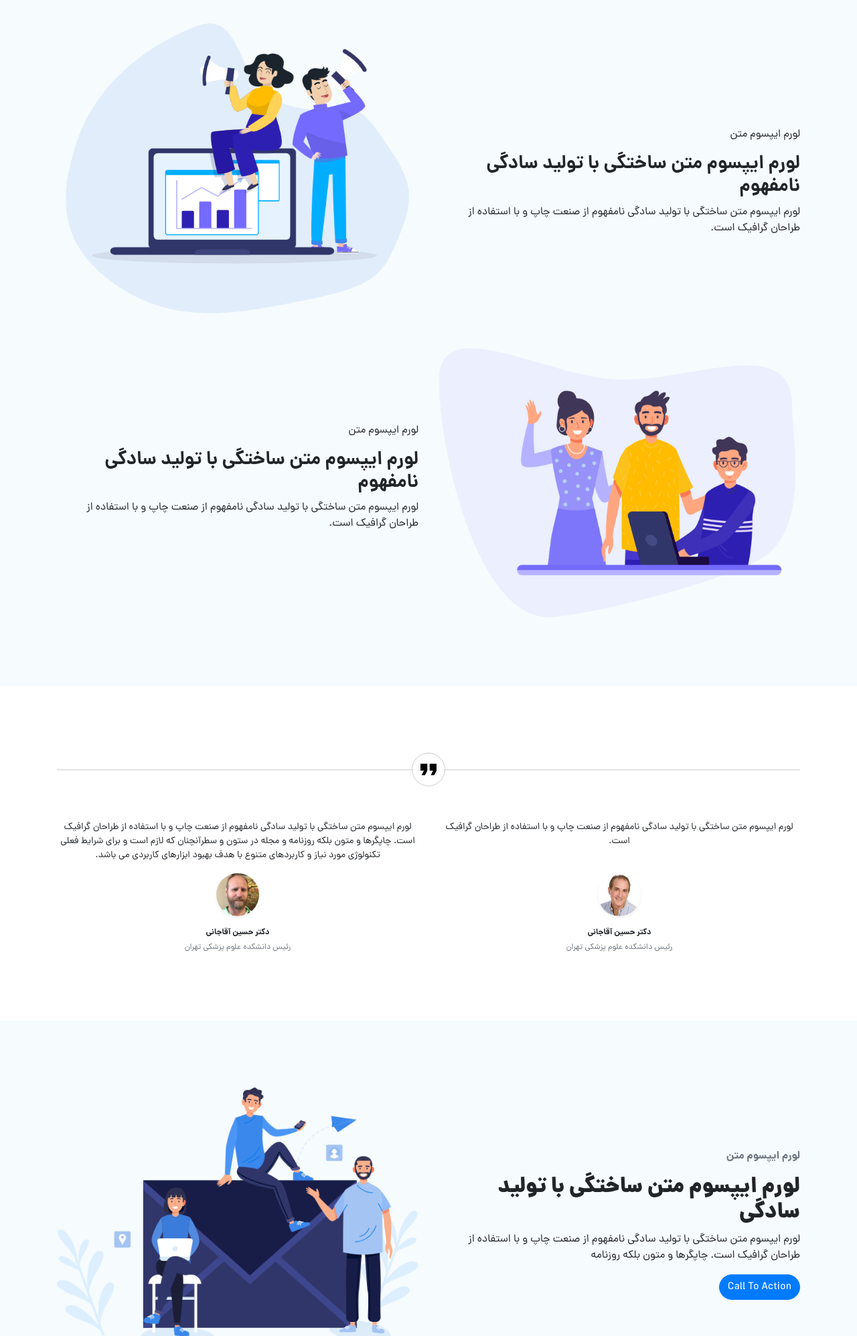
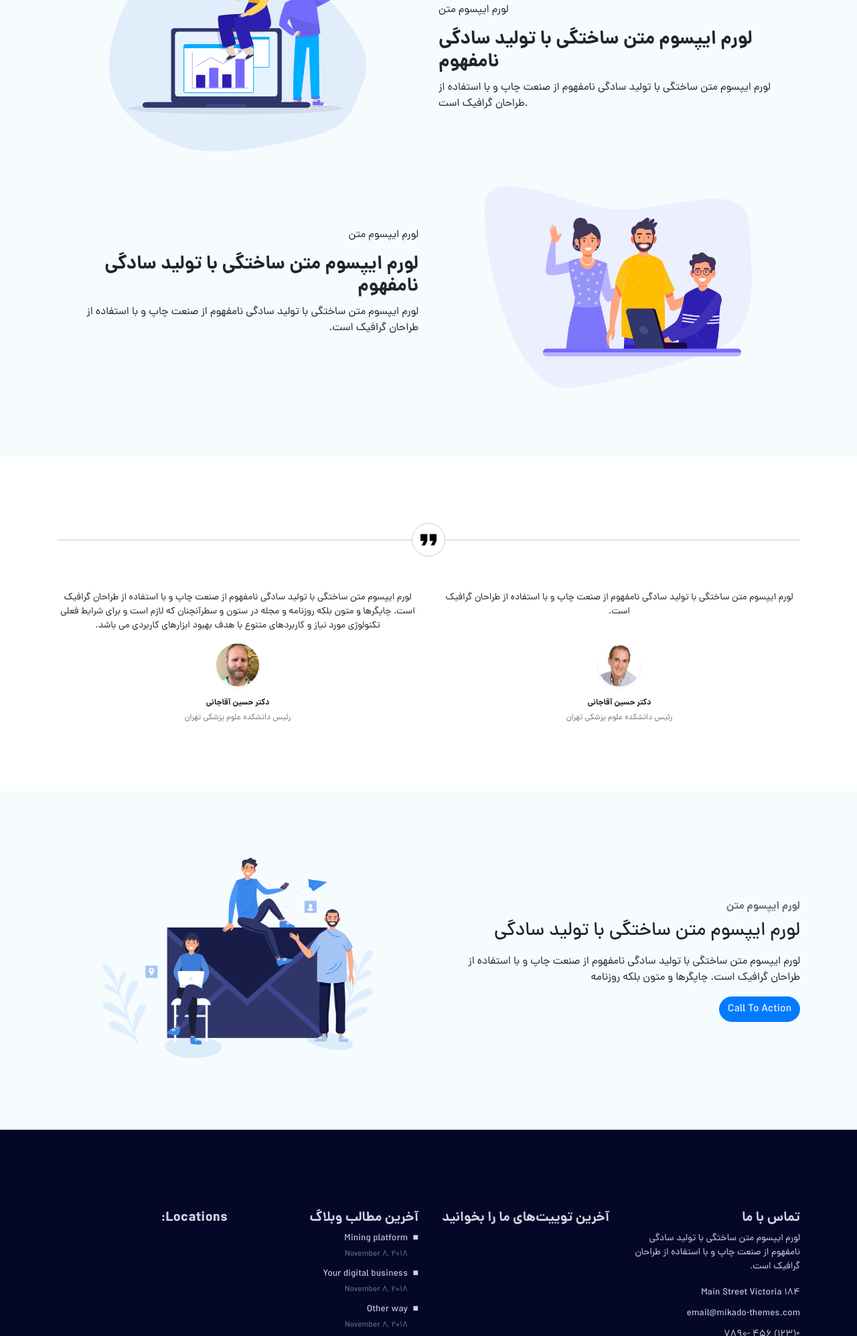
Before and after one commit to meyQuery/risloo-public, a website: page index.html in a window 1280 px wide. Shown: the part 805-2800 px from the top of the page at 67% size. Drawn offline with Linux system fonts and the light colour scheme.

Commit message:
Fix responsive

```diff
--- a/index.html
+++ b/index.html
@@ -40,7 +40,7 @@
             <div class="row">
                 <div class="col-md-6 col-lg-6">
                     <div class="d-flex justify-content-center align-items-center mb-3 mb-md-0 mb-lg-0 mb-xl-0">
-                        <img src="dist/images/header.png" alt="" class="img-fluid">
+                        <img src="dist/images/header.png" alt="" class="img-fluid img-landing">
                     </div>
                 </div>
                 <div class="col-md-6 col-lg-6">
@@ -58,7 +58,7 @@
         <div class="container">
             <div class="row">
                 <div class="col-md-6 col-lg-6 order-2 order-md-1 order-lg-1 order-xl-1">
-                    <div class="d-flex flex-column justify-content-center mb-5 mb-xl-0 h-md-100 h-lg-100 h-xl-100">
+                    <div class="d-flex flex-column justify-content-center mb-5 mb-xl-0 h-100 direction-md-ltr text-md-left">
                         <p>لورم ایپسوم متن</p>
                         <h3 class="font-weight-bold">لورم ایپسوم متن ساختگی با تولید سادگی نامفهوم</h3>
                         <p class="mb-0">لورم ایپسوم متن ساختگی با تولید سادگی نامفهوم از صنعت چاپ و با استفاده از طراحان گرافیک است.</p>
@@ -66,18 +66,18 @@
                 </div>
                 <div class="col-md-6 col-lg-6 order-1 order-md-2 order-lg-2 order-xl-2">
                     <div class="d-flex justify-content-center align-items-center mb-3 mb-md-5 mb-lg-5">
-                        <img src="dist/images/services-sales-header.png" alt="" class="img-fluid">
+                        <img src="dist/images/services-sales-header.png" alt="" class="img-fluid img-landing">
                     </div>
                 </div>
             </div>
             <div class="row">
                 <div class="col-md-6 col-lg-6">
                     <div class="d-flex justify-content-center align-items-center mb-3 mb-md-0 mb-lg-0 mb-xl-0">
-                        <img src="dist/images/services-header.png" alt="" class="img-fluid">
+                        <img src="dist/images/services-header.png" alt="" class="img-fluid img-landing">
                     </div>
                 </div>
                 <div class="col-md-6 col-lg-6">
-                    <div class="d-flex flex-column justify-content-center h-md-100 h-lg-100 h-xl-100">
+                    <div class="d-flex flex-column justify-content-center h-100">
                         <p>لورم ایپسوم متن</p>
                         <h3 class="font-weight-bold">لورم ایپسوم متن ساختگی با تولید سادگی نامفهوم</h3>
                         <p>لورم ایپسوم متن ساختگی با تولید سادگی نامفهوم از صنعت چاپ و با استفاده از طراحان گرافیک است.</p>
@@ -96,7 +96,7 @@
             </div>
             <div class="row">
                 <div class="col-md-6 col-lg-6">
-                    <div class="d-flex flex-column justify-content-between align-items-center mb-5 mb-xl-0 h-md-100 h-xl-100">
+                    <div class="d-flex flex-column justify-content-between align-items-center mb-5 mb-xl-0 h-100">
                         <p class="fs-14 text-center">لورم ایپسوم متن ساختگی با تولید سادگی نامفهوم از صنعت چاپ و با استفاده از طراحان گرافیک است.</p>
                         <div class="text-center">
                             <div>
@@ -108,7 +108,7 @@
                     </div>
                 </div>
                 <div class="col-md-6 col-lg-6">
-                    <div class="d-flex flex-column justify-content-between align-items-center h-md-100 h-xl-100">
+                    <div class="d-flex flex-column justify-content-between align-items-center h-100">
                         <p class="fs-14 text-center">لورم ایپسوم متن ساختگی با تولید سادگی نامفهوم از صنعت چاپ و با استفاده از طراحان گرافیک است. چاپگرها و متون بلکه روزنامه و مجله در ستون و سطرآنچنان که لازم است و برای شرایط فعلی تکنولوژی مورد نیاز و کاربردهای متنوع با هدف بهبود ابزارهای کاربردی می باشد.</p>
                         <div class="d-flex align-items-center">
                             <div class="text-center">
@@ -126,19 +126,19 @@
     <section class="section-call-to-action">
         <div class="container">
             <div class="row">
-                <div class="col-md-6 col-lg-6">
-                    <div class="d-flex flex-column justify-content-center h-md-100 h-lg-100 h-xl-100">
-                        <p class="font-weight-bold text-secondary">لورم ایپسوم متن</p>
-                        <h3 style="font-weight: 900; font-size: 2rem;">لورم ایپسوم متن ساختگی با تولید سادگی</h3>
+                <div class="col-md-6 col-lg-6 order-2 order-md-1">
+                    <div class="d-flex flex-column justify-content-center h-100">
+                        <span class="font-weight-bold text-secondary mb-2">لورم ایپسوم متن</span>
+                        <h3 class="mb-3">لورم ایپسوم متن ساختگی با تولید سادگی</h3>
                         <p>لورم ایپسوم متن ساختگی با تولید سادگی نامفهوم از صنعت چاپ و با استفاده از طراحان گرافیک است. چاپگرها و متون بلکه روزنامه</p>
                         <div>
                             <a href="#" class="btn btn-primary rounded-pill">Call To Action</a>
                         </div>
                     </div>
                 </div>
-                <div class="col-md-6 col-lg-6">
+                <div class="col-md-6 col-lg-6 order-1 order-md-2">
                     <div class="d-flex justify-content-center align-items-center mb-3 mb-md-0 mb-lg-0">
-                        <img src="dist/images/contact-header-img.png" alt="" class="img-fluid">
+                        <img src="dist/images/contact-header-img.png" alt="" class="img-fluid img-landing">
                     </div>
                 </div>
             </div>
--- a/src/scss/_utilities.scss
+++ b/src/scss/_utilities.scss
@@ -1,6 +1,15 @@
+.img-landing {
+    min-width: 250px;
+    width: 75%;
+}
+
 @media (min-width: 576px) {
     .h-sm-100 {
         height: 100%;
+    }
+
+    .direction-sm-ltr {
+        direction: ltr;
     }
 }
 
@@ -8,11 +17,19 @@
     .h-md-100 {
         height: 100%;
     }
+
+    .direction-md-ltr {
+        direction: ltr;
+    }
 }
 
 @media (min-width: 992px) {
     .h-lg-100 {
         height: 100%;
+    }
+
+    .direction-lg-ltr {
+        direction: ltr;
     }
 }
 
@@ -20,4 +37,8 @@
     .h-xl-100 {
         height: 100%;
     }
+
+    .direction-xl-ltr {
+        direction: ltr;
+    }
 }
--- a/src/scss/sections/_header.scss
+++ b/src/scss/sections/_header.scss
@@ -1,11 +1,6 @@
 .section-header {
     padding-top: 50px;
     padding-bottom: 100px;
-}
-
-.img-header {
-    min-width: 250px;
-    width: 75%;
 }
 
 .order-negative-1 {
```
Also changed, not shown: dist/css/app.css.
